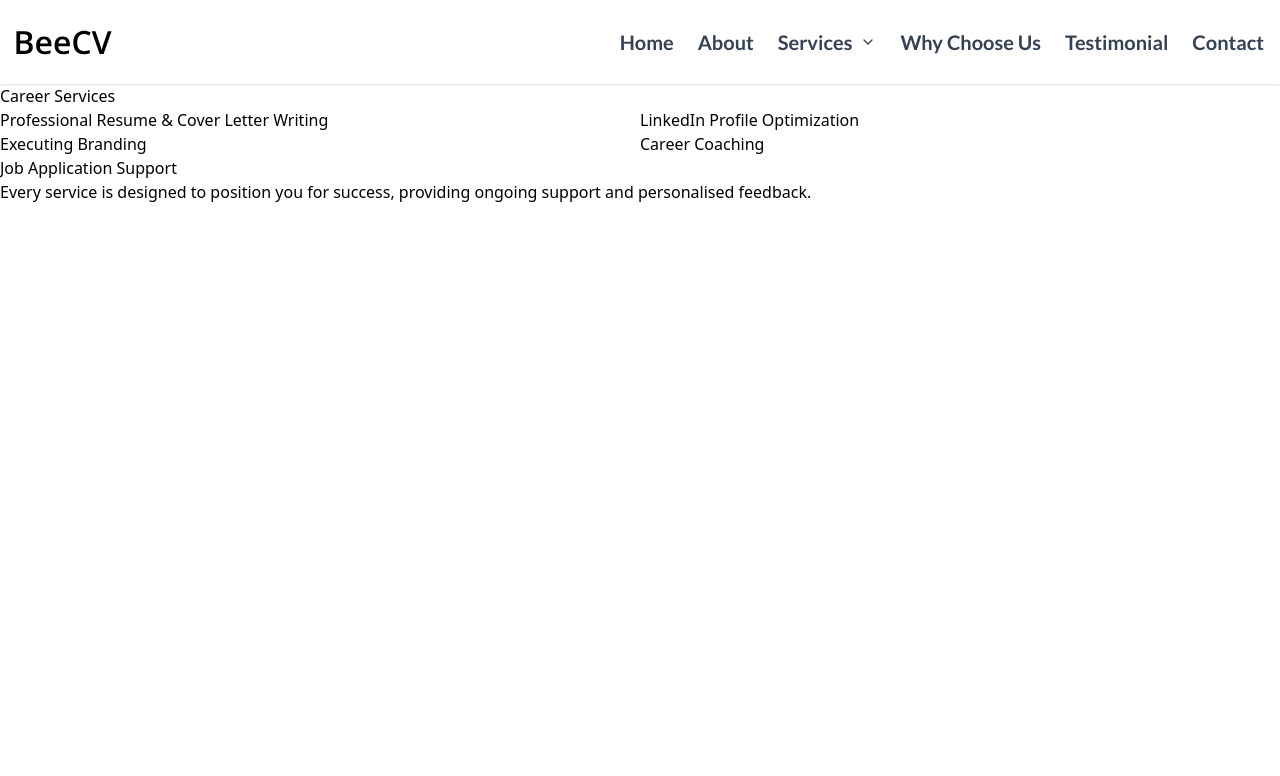
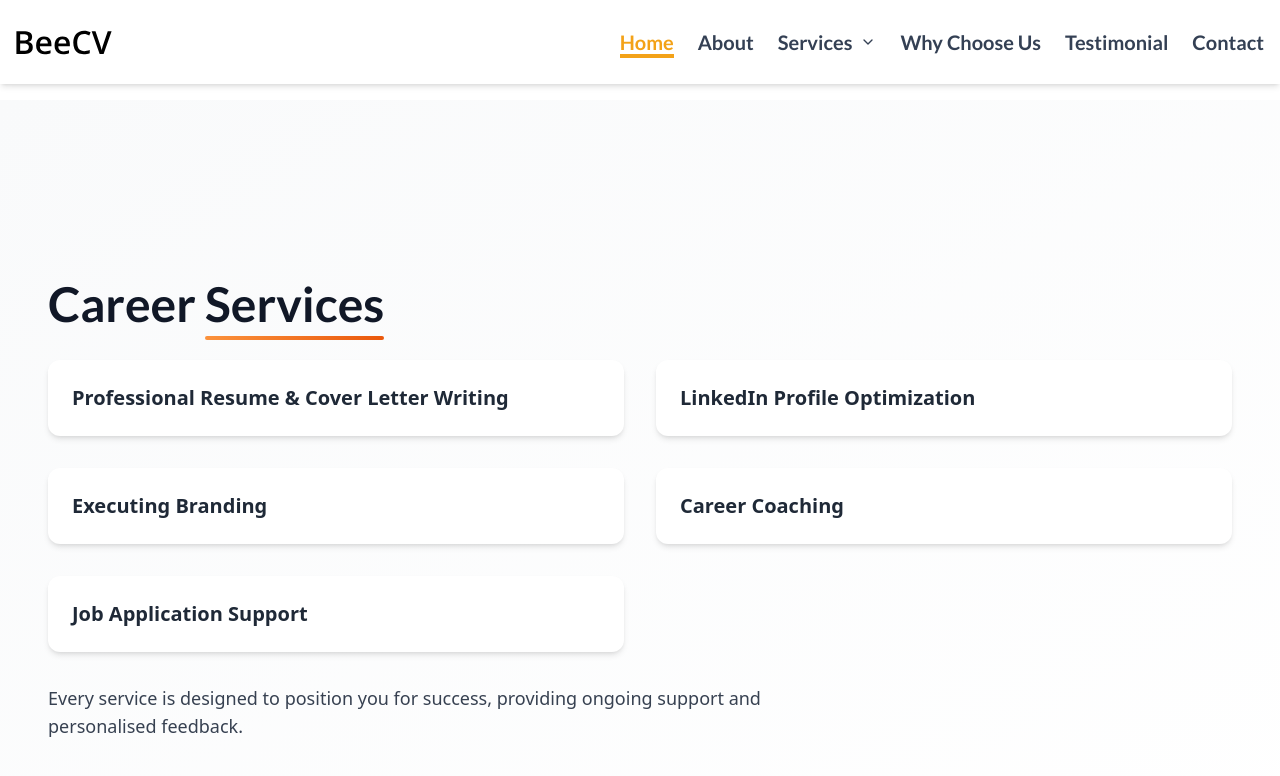
Before and after one commit to Lycan-Xx/test-4, a React (Vite) app: page /career-services in a window 1280 px wide. Shown: the top 776 px of the page. Built offline with nearby package versions, Linux system fonts and the light colour scheme.

Commit message:
Restructured the pages to be on a single page, modified the services link to render their respective components, made the services added active section link highlighting, also fixed the layout so the header is visible on the services components

```diff
--- a/src/App.jsx
+++ b/src/App.jsx
@@ -1,27 +1,20 @@
 import React from "react"
 import "./index.css"
 import { BrowserRouter as Router, Route, Routes } from "react-router-dom"
-import Homepage from "./components/pages/Homepage"
 import Layout from "./components/Layout/Layout"
-import About from "./components/pages/About"
+import HomePage from "./components/pages/HomePage"
 import BusinessServices from "./components/pages/BusinessServices"
 import CareerServices from "./components/pages/CareerServices"
-import WhyChooseUs from "./components/pages/WhyChooseUs"
-import ContactUs from "./components/pages/ContactUs"
-import Testimonial from "./components/pages/Testimonial.tsx"
+
 
 function App() {
  return (
   <Router>
    <Routes>
     <Route element={<Layout />}>
-     <Route path="/" element={<Homepage />} />
-     <Route path="/about" element={<About />} />
+     <Route path="/" element={<HomePage />} />
      <Route path="/business-services" element={<BusinessServices />} />
      <Route path="/career-services" element={<CareerServices />} />
-     <Route path="/WhyUs" element={<WhyChooseUs />} />
-     <Route path="/Contact" element={<ContactUs />} />
-     <Route path="/Testimonial" element={<Testimonial />} />
     </Route>
    </Routes>
   </Router>
--- a/src/components/Layout/Header.jsx
+++ b/src/components/Layout/Header.jsx
@@ -7,6 +7,7 @@ import { FiChevronDown } from "react-icons/fi"
 const Header = () => {
  const [isOpen, setIsOpen] = useState(false);
  const [servicesDropdown, setServicesDropdown] = useState(false);
+ const [activeSection, setActiveSection] = useState('hero');
  const location = useLocation();
  const dropdownRef = useRef(null);
 
@@ -25,22 +26,38 @@ const Header = () => {
   },
  ];
 
+ const scrollToSection = (sectionId) => {
+  const element = document.getElementById(sectionId);
+  if (element) {
+    const headerOffset = 100;
+    const elementPosition = element.getBoundingClientRect().top;
+    const offsetPosition = elementPosition + window.pageYOffset - headerOffset;
+
+    window.scrollTo({
+      top: offsetPosition,
+      behavior: "smooth"
+    });
+  }
+ };
+
+ // Update navLinks
  const navLinks = [
-  { path: "/", label: "Home" },
-  { path: "/about", label: "About" },
+  { path: "hero", label: "Home" },
+  { path: "about", label: "About" },
   {
-    path: "/services",
+    path: "services",
     label: "Services",
     hasDropdown: true,
     dropdownItems: serviceLinks
   },
-  { path: "/WhyUs", label: "Why Choose Us" },
-  { path: "/Testimonial", label: "Testimonial" },
-  { path: "/Contact", label: "Contact" }
+  { path: "WhyUs", label: "Why Choose Us" },
+  { path: "Testimonial", label: "Testimonial" },
+  { path: "Contact", label: "Contact" }
  ];
 
+ // Update isActive to use activeSection instead of location
  const isActive = (path) => {
-  return location.pathname === path ? "border-b-4 text-primary border-primary" : "";
+  return activeSection === path ? "border-b-4 text-primary border-primary" : "";
  };
 
  // Close dropdown when clicking outside
@@ -61,8 +78,38 @@ const Header = () => {
    setServicesDropdown(!servicesDropdown);
  };
 
+ // Add useEffect for scroll tracking
+ useEffect(() => {
+  const handleScroll = () => {
+    const scrollPos = window.scrollY;
+
+    navLinks.forEach((link) => {
+      const section = document.getElementById(link.path);
+      if (section) {
+        const sectionTop = section.offsetTop;
+        const sectionHeight = section.clientHeight;
+
+        if (scrollPos >= sectionTop - 100 && scrollPos < sectionTop + sectionHeight - 100) {
+          setActiveSection(link.path);
+        }
+      }
+    });
+  };
+
+  window.addEventListener('scroll', handleScroll);
+  return () => {
+    window.removeEventListener('scroll', handleScroll);
+  };
+ }, [navLinks]);
+
+ // Add navigation handler
+ const handleServiceClick = (path) => {
+  setServicesDropdown(false);
+  setIsOpen(false);
+ };
+
  return (
-  <header className="bg-white shadow font-lato py-[27px] relative">
+  <header className="fixed top-0 left-0 right-0 bg-white shadow-md font-lato py-[27px] z-50">
    <div className="container mx-auto flex justify-between items-center px-4">
     <div className="font-openSans font-semibold text-2xl leading-[120%]">
      <Link to="/">
@@ -113,7 +160,7 @@ const Header = () => {
                     <Link
                       key={item.path}
                       to={item.path}
-                      onClick={() => setServicesDropdown(false)}
+                      onClick={() => handleServiceClick(item.path)}
                       className="flex items-start gap-3 p-4 rounded-lg hover:bg-orange-50 hover:border-orange-200 border border-transparent transition-all duration-200 group"
                     >
                       <div className="flex-shrink-0 w-12 h-12 bg-orange-100 rounded-lg flex items-center justify-center text-orange-600 group-hover:bg-orange-200 transition-colors">
@@ -145,7 +192,11 @@ const Header = () => {
           </div>
         ) : (
           <Link
-            to={link.path}
+            to={`/#${link.path}`}
+            onClick={(e) => {
+              e.preventDefault();
+              scrollToSection(link.path);
+            }}
             className={`hover:text-primary transition-colors ${isActive(link.path)}`}
           >
            {link.label}
@@ -184,10 +235,7 @@ const Header = () => {
                       key={item.path}
                       to={item.path}
                       className="block py-2 pl-4 text-gray-600 hover:text-primary"
-                      onClick={() => {
-                        setIsOpen(false);
-                        setServicesDropdown(false);
-                      }}
+                      onClick={() => handleServiceClick(item.path)}
                     >
                       <span className="inline-flex items-center gap-2">
                         {item.icon}
--- a/src/components/Layout/Layout.tsx
+++ b/src/components/Layout/Layout.tsx
@@ -3,12 +3,10 @@ import React from "react"
 import Header from "./Header"
 
 export default function Layout() {
- const location = useLocation()
-
  return (
   <main className="flex flex-col min-h-screen w-full">
-    <Header />
-    <div className="flex-grow">
+    <Header className="fixed top-0 left-0 right-0 z-50" />
+    <div className="flex-grow pt-[100px]"> {/* Add padding-top to account for fixed header */}
       <Outlet />
     </div>
   </main>
--- a/src/components/pages/BusinessServices.jsx
+++ b/src/components/pages/BusinessServices.jsx
@@ -7,21 +7,38 @@ const BusinessServices = () => {
   { title: "Agile & Scrum implementation" },
   { title: "HR Templates & Onboarding Support" },
   { title: "Strategic HR Advisory" },
- ]
+ ];
 
  return (
-  <section className="flex flex-col ">
-   <h4>Business Services</h4>
-   <div className="grid grid-cols-2">
-    {Services.map((service, index) => (
-      <p key={index}>{service.title}</p>
-    ))}
+  <section className="min-h-screen pt-[100px] bg-gradient-to-br from-gray-50 to-white">
+   <div className="container mx-auto px-6 lg:px-12 py-20">
+    <div className="space-y-8">
+      <h1 className="text-4xl lg:text-5xl font-bold text-gray-900 leading-tight font-lato">
+        Business{' '}
+        <span className="relative">
+          Services
+          <div className="absolute -bottom-2 left-0 w-full h-1 bg-gradient-to-r from-orange-400 to-orange-600 rounded-full"></div>
+        </span>
+      </h1>
+
+      <div className="grid md:grid-cols-2 gap-8">
+        {Services.map((service, index) => (
+          <div
+            key={index}
+            className="bg-white p-6 rounded-xl shadow-md hover:shadow-lg transition-shadow"
+          >
+            <h3 className="text-xl font-semibold text-gray-800">{service.title}</h3>
+          </div>
+        ))}
+      </div>
+
+      <p className="text-lg text-gray-700 max-w-3xl">
+        Whatever stage your business is in, we offer the expertise to drive your growth.
+      </p>
+    </div>
    </div>
-   <p>
-    Whatever stage your business is in, we offer the expertise to drive your growth.
-   </p>
   </section>
- )
+ );
 }
 
 export default BusinessServices
--- a/src/components/pages/CareerServices.jsx
+++ b/src/components/pages/CareerServices.jsx
@@ -7,19 +7,38 @@ const CareerServices = () => {
    { title: "Executing Branding" },
    { title: "Career Coaching" },
    { title: "Job Application Support" },
-  ]
+  ];
 
   return (
-    <section className='flex flex-col'>
-      <h4>Career Services</h4>
-      <div className='grid grid-cols-2'>
-        {Services.map((service, index) => (
-          <p key={index}>{service.title}</p>
-        ))}
+    <section className="min-h-screen pt-[100px] bg-gradient-to-br from-gray-50 to-white">
+      <div className="container mx-auto px-6 lg:px-12 py-20">
+        <div className="space-y-8">
+          <h1 className="text-4xl lg:text-5xl font-bold text-gray-900 leading-tight font-lato">
+            Career{' '}
+            <span className="relative">
+              Services
+              <div className="absolute -bottom-2 left-0 w-full h-1 bg-gradient-to-r from-orange-400 to-orange-600 rounded-full"></div>
+            </span>
+          </h1>
+
+          <div className="grid md:grid-cols-2 gap-8">
+            {Services.map((service, index) => (
+              <div
+                key={index}
+                className="bg-white p-6 rounded-xl shadow-md hover:shadow-lg transition-shadow"
+              >
+                <h3 className="text-xl font-semibold text-gray-800">{service.title}</h3>
+              </div>
+            ))}
+          </div>
+
+          <p className="text-lg text-gray-700 max-w-3xl">
+            Every service is designed to position you for success, providing ongoing support and personalised feedback.
+          </p>
+        </div>
       </div>
-      <p>Every service is designed to position you for success, providing ongoing support and personalised feedback.</p>
     </section>
-  )
-}
+  );
+};
 
 export default CareerServices
--- a/src/components/pages/Homepage.jsx
+++ b/src/components/pages/Homepage.jsx
@@ -1,12 +1,37 @@
-import React from "react"
-import Hero from "../Hero"
+import React from 'react'
+import { useLocation } from 'react-router-dom'
+import Hero from '../Hero'
+import About from './About'
+import WhyChooseUs from './WhyChooseUs'
+import Testimonial from './Testimonial'
+import ContactUs from './ContactUs'
 
-const Homepage = () => {
- return (
-   <div className="">
-    <Hero />
-  </div>
- )
+const HomePage = () => {
+  const location = useLocation()
+
+  return (
+    <div className="flex flex-col">
+      <section id="hero" className="min-h-screen">
+        <Hero />
+      </section>
+
+      <section id="about" className="min-h-screen">
+        <About />
+      </section>
+
+      <section id="WhyUs" className="min-h-screen">
+        <WhyChooseUs />
+      </section>
+
+      <section id="Testimonial" className="min-h-screen">
+        <Testimonial />
+      </section>
+
+      <section id="Contact" className="min-h-screen">
+        <ContactUs />
+      </section>
+    </div>
+  )
 }
 
-export default Homepage
+export default HomePage
```
